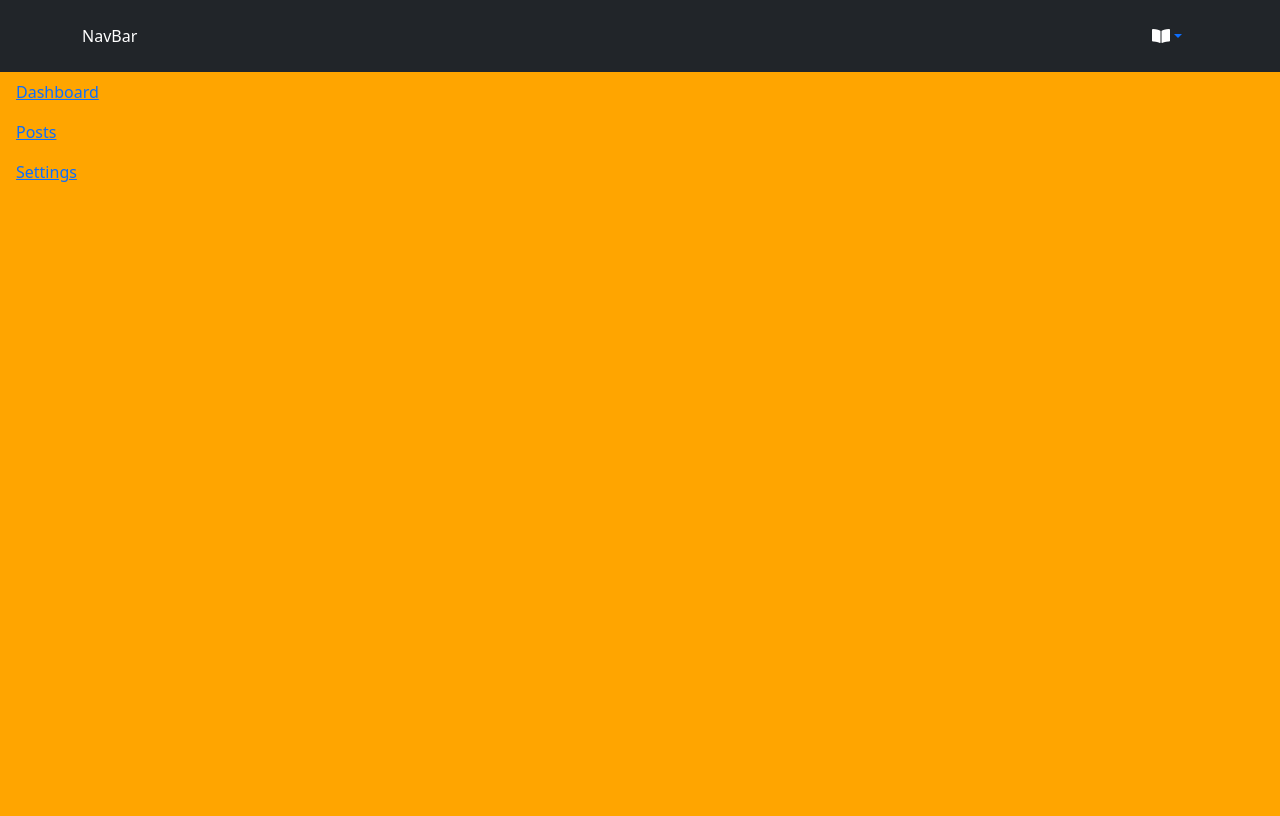
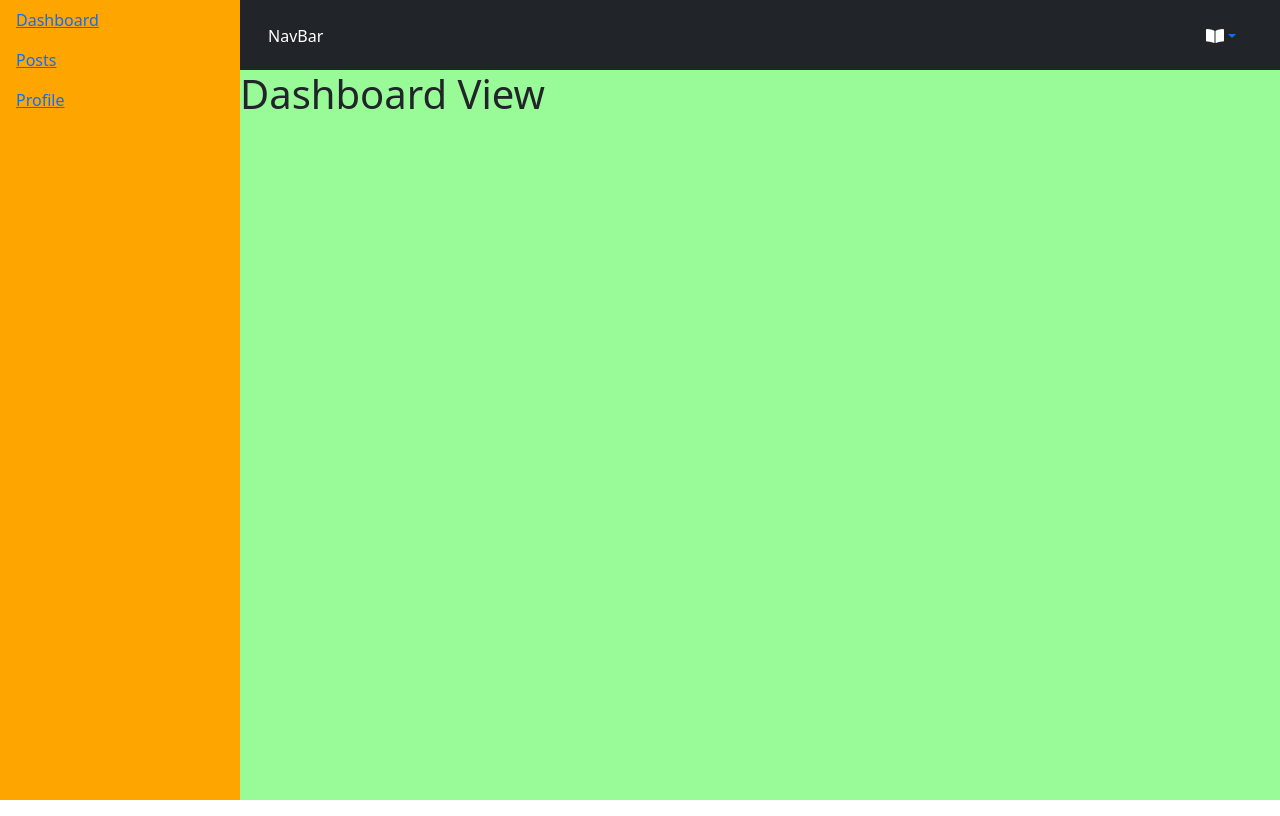
Before and after one commit to IslandTeki18/islandteki_blogadmin, a React (Create React App) app: page /dashboard in a window 1280 px wide. Built offline with nearby package versions, Linux system fonts and the light colour scheme.

Commit message:
basic admin panel layout

```diff
--- a/src/App.js
+++ b/src/App.js
@@ -1,13 +1,15 @@
 import "bootstrap/dist/css/bootstrap.min.css";
 import { BrowserRouter as Router } from "react-router-dom";
 import Header from "./app/header/Header";
-import Layout from "./components/layout/Layout"
+import Sidebar from "./app/sidebar/Sidebar";
+import Routes from "./components/routes/Routes";
 
 function App() {
     return (
         <Router>
-            <Header />
-            <Layout />
+                <Header />
+                <Sidebar />
+                <Routes />
         </Router>
     );
 }
--- a/src/app/header/Header.jsx
+++ b/src/app/header/Header.jsx
@@ -1,22 +1,29 @@
 import React from "react";
+import "./Header.scss";
 import { Link } from "react-router-dom";
 import NavBarDropdownItem from "../../components/navBarDropdownItem/NavBarDropdownItem";
-import {POSTS} from "../../utils/dropDownLists"
+import { POSTS } from "../../utils/dropDownLists";
 
 const Header = () => {
-
-
     return (
-        <header>
+        <header className="dkHeader">
             <div className="px-3 py-3 bg-dark text-white">
                 <div className="container">
                     <div className="d-flex flex-wrap align-items-center justify-content-center justify-content-lg-start">
-                        <Link to='/' className="d-flex align-items-center my-2 my-lg-0 me-lg-auto text-white text-decoration-none">
+                        <Link
+                            to="/"
+                            className="d-flex align-items-center my-2 my-lg-0 me-lg-auto text-white text-decoration-none"
+                        >
                             NavBar
                         </Link>
                         <ul className="nav col-12 col-lg-auto my-2 justify-content-center my-md-0 text-small">
                             <li>
-                                <NavBarDropdownItem icon="book-open" fontSize={20} navItems={POSTS} color="#fff" />
+                                <NavBarDropdownItem
+                                    icon="book-open"
+                                    fontSize={20}
+                                    navItems={POSTS}
+                                    color="#fff"
+                                />
                             </li>
                         </ul>
                     </div>
--- /dev/null
+++ b/src/app/header/Header.scss
@@ -0,0 +1,3 @@
+.dkHeader {
+    grid-area: header;
+}
--- a/src/app/sidebar/Sidebar.scss
+++ b/src/app/sidebar/Sidebar.scss
@@ -1,4 +1,4 @@
 .dkSidebar {
+    grid-area: sidenav;
     background-color: orange;
-    height: 93vh;
 }
--- /dev/null
+++ b/src/components/routes/Routes.jsx
@@ -0,0 +1,22 @@
+import React from "react";
+import "./Routes.scss";
+import { Switch, Route } from "react-router-dom";
+import DashboardView from "../../views/dashboardView/DashboardView";
+import LoginView from "../../views/loginView/LoginView";
+import UserProfileView from "../../views/userProfileView/UserProfileView";
+import BlogPostListView from "../../views/blogPostsListView/BlogPostsListView";
+
+const Routes = () => {
+    return (
+        <div className="dkRoutes">
+            <Switch>
+                <Route path="/dashboard" exact component={DashboardView} />
+                <Route path="/login" component={LoginView} />
+                <Route path="/profile" component={UserProfileView} />
+                <Route path="/posts" component={BlogPostListView} />
+            </Switch>
+        </div>
+    );
+};
+
+export default Routes;
--- /dev/null
+++ b/src/components/routes/Routes.scss
@@ -0,0 +1,4 @@
+.dkRoutes {
+    grid-area: main;
+    background-color: palegreen;
+}
--- a/src/index.css
+++ b/src/index.css
@@ -1,13 +1,9 @@
-body {
-  margin: 0;
-  font-family: -apple-system, BlinkMacSystemFont, 'Segoe UI', 'Roboto', 'Oxygen',
-    'Ubuntu', 'Cantarell', 'Fira Sans', 'Droid Sans', 'Helvetica Neue',
-    sans-serif;
-  -webkit-font-smoothing: antialiased;
-  -moz-osx-font-smoothing: grayscale;
+.grid-container {
+    display: grid;
+    grid-template-columns: 240px 1fr;
+    grid-template-rows: 70px 1fr;
+    grid-template-areas:
+        "sidenav header"
+        "sidenav main";
+    height: 100vh;
 }
-
-code {
-  font-family: source-code-pro, Menlo, Monaco, Consolas, 'Courier New',
-    monospace;
-}
--- a/src/index.js
+++ b/src/index.js
@@ -1,11 +1,13 @@
-import React from 'react';
-import ReactDOM from 'react-dom';
-import './index.css';
-import App from './App';
+import React from "react";
+import ReactDOM from "react-dom";
+import "./index.css";
+import App from "./App";
 
 ReactDOM.render(
-  <React.StrictMode>
-    <App />
-  </React.StrictMode>,
-  document.getElementById('root')
+    <React.StrictMode>
+        <div className="grid-container">
+            <App />
+        </div>
+    </React.StrictMode>,
+    document.getElementById("root")
 );
--- a/src/utils/sideBarItems.js
+++ b/src/utils/sideBarItems.js
@@ -1,5 +1,5 @@
 export const sideBarItems = [
     { name: "Dashboard", route: "/dashboard" },
     { name: "Posts", route: "/posts" },
-    { name: "Settings", route: "/Settings" },
+    { name: "Profile", route: "/profile" },
 ];
--- a/src/views/blogPostsListView/BlogPostsListView.jsx
+++ b/src/views/blogPostsListView/BlogPostsListView.jsx
@@ -8,6 +8,7 @@ const BlogPostsListView = () => {
                 <div className="row">
                     <div className="col-12">
                         {/* Table component of all the blog posts */}
+                        <h1>Blog Post List View</h1>
                     </div>
                 </div>
             </div>
```
